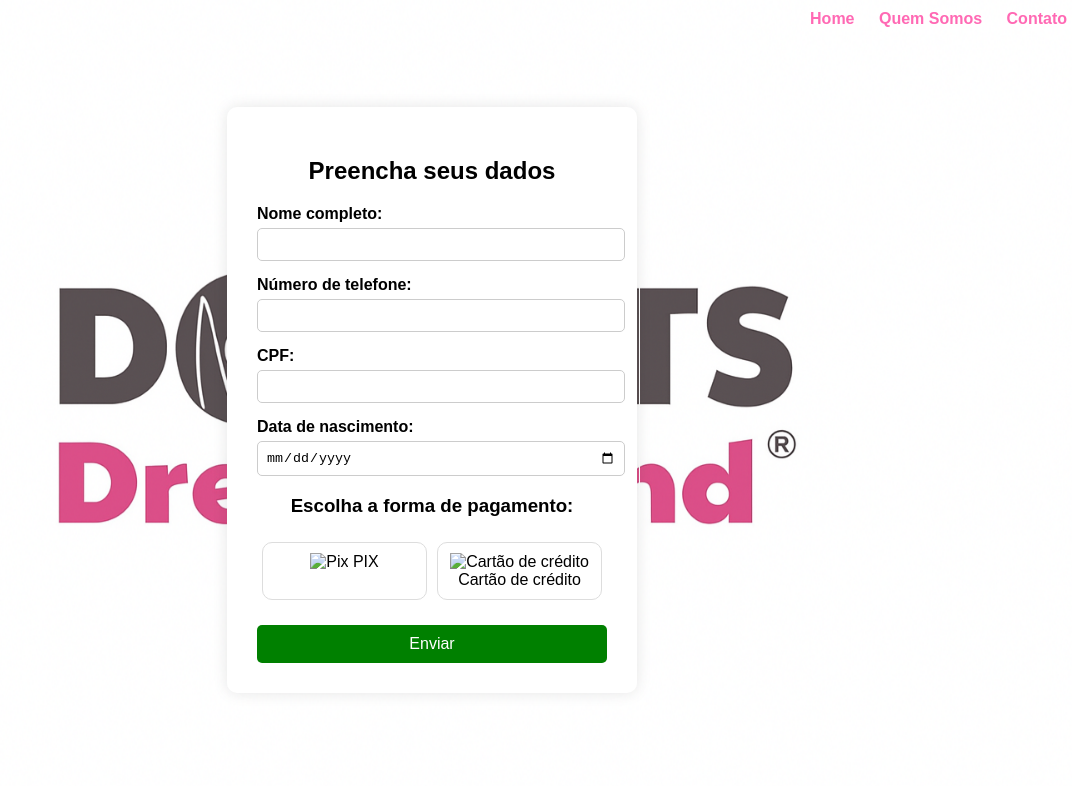
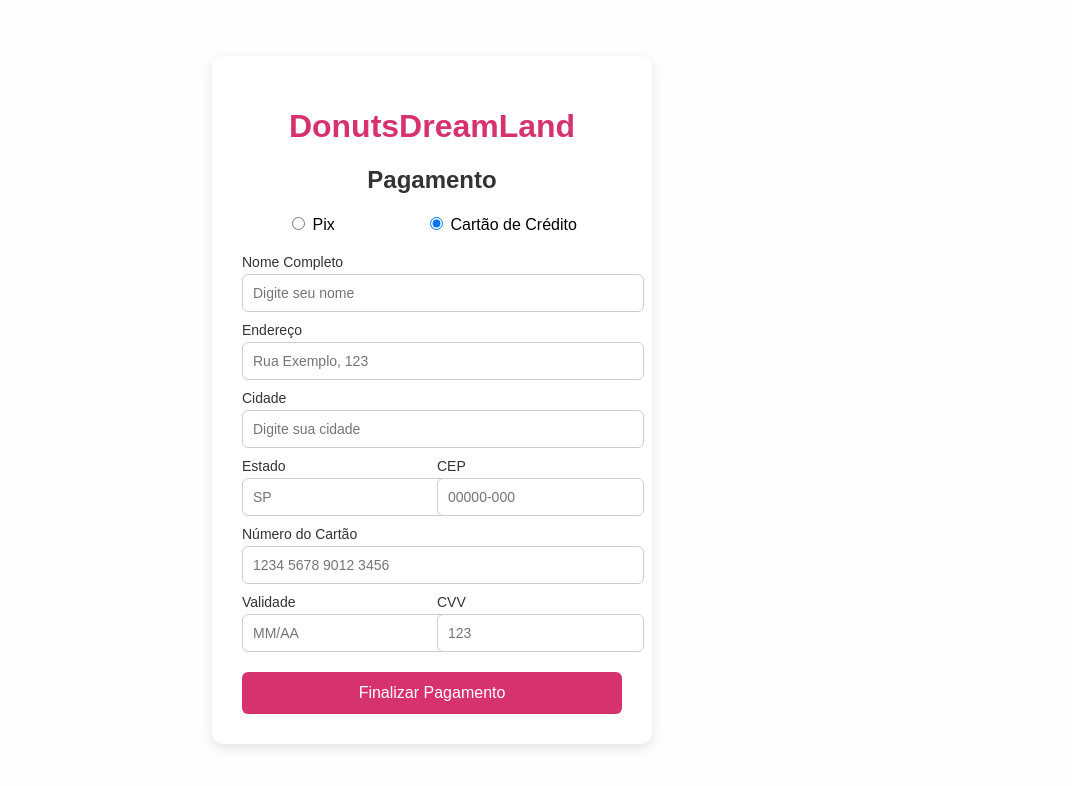
Before and after one commit to elair7henrique/Projeto-TCC, a plain HTML site: page testepagamento.html in a window 1280 px wide. Shown: the whole page, without its empty margins (208-1280 px from the left). Drawn offline with Linux system fonts and the light colour scheme.

Commit message:
tela de pagamento

```diff
--- /dev/null
+++ b/pagamento.js
@@ -0,0 +1,22 @@
+const form = document.getElementById("form-pagamento");
+const opcaoPix = document.querySelector('input[value="pix"]');
+const opcaoCartao = document.querySelector('input[value="cartao"]');
+const dadosCartao = document.getElementById("dados-cartao");
+
+document.querySelectorAll('input[name="pagamento"]').forEach(radio => {
+  radio.addEventListener("change", () => {
+    dadosCartao.style.display = (opcaoCartao.checked) ? "block" : "none";
+  });
+});
+
+form.addEventListener("submit", function(e) {
+  e.preventDefault();
+  const metodo = document.querySelector('input[name="pagamento"]:checked').value;
+  if (metodo === "pix") {
+    window.location.href = "pix.html";
+  } else {
+    window.location.href = "confirmacao.html";
+  }
+});
+
+dadosCartao.style.display = (opcaoCartao.checked) ? "block" : "none";
--- a/styles/cardapio.css
+++ b/styles/cardapio.css
@@ -22,7 +22,7 @@ body {
   padding: 5px 0;
 }
 
-/* Linha animada abaixo do link ao passar o mouse */
+
 .menu a::after {
   content: '';
   position: absolute;
@@ -37,12 +37,12 @@ body {
 .menu a:hover::after {
   width: 100%;
 }
-/* Estilo para o ícone do carrinho */
+
 .cart-icon {
   position: fixed;
   top: 20px;
   right: 20px;
-  z-index: 1000; /* Garante que o ícone fique acima dos outros elementos */
+  z-index: 1000;
   cursor: pointer;
 }
 
--- a/styles/index.css
+++ b/styles/index.css
@@ -3,6 +3,7 @@
     padding: 0;
     box-sizing: border-box;
   }
+
 .botoes {
   gap: 40px;
   margin-top: 25px;
--- /dev/null
+++ b/styles/pix.css
@@ -0,0 +1,82 @@
+body {
+  font-family: Arial, sans-serif;
+  background-color: #fdfdfd;
+  display: flex;
+  justify-content: center;
+  align-items: center;
+  height: 100vh;
+  margin: 0;
+}
+  .fundo{
+    position: fixed;
+    top: 0;
+    left: 0;
+    width: 100%;
+    height: 100%;
+    object-fit: cover;
+    z-index: -1; /* fica atrás dos donuts */
+  }
+  .menu {
+  position: fixed;
+  top: 10px;
+  right: 5px;
+  z-index: 1000;
+}
+
+.menu a {
+  position: relative;
+  text-decoration: none;
+  margin-left: 20px;
+  color: hotpink; /* Rosa */
+  font-weight: bold;
+  font-size: 16px;
+  padding: 5px 0;
+}
+
+
+.menu a::after {
+  content: '';
+  position: absolute;
+  bottom: 0;
+  left: 0;
+  width: 0%;
+  height: 2px;
+  background-color: hotpink;
+  transition: width 0.3s ease-in-out;
+}
+
+.menu a:hover::after {
+  width: 100%;
+}
+.container {
+  width: 300px;
+  padding: 20px;
+  background-color: #fff;
+  border-radius: 12px;
+  box-shadow: 0 4px 8px rgba(0,0,0,0.1);
+  display: flex;
+  flex-direction: column;
+  align-items: center;
+  justify-content: center;
+  gap: 15px;
+  margin: 0 auto;
+}
+
+.titulo {
+  color: #d6336c;
+}
+
+.botao {
+  display: inline-block;
+  margin-top: 20px;
+  padding: 12px;
+  border-radius: 6px;
+  background-color: #d6336c;
+  color: #fff;
+  text-decoration: none;
+  font-size: 16px;
+}
+
+.botao:hover {
+  background-color: #b02a55;
+}
--- a/styles/testepagamento.css
+++ b/styles/testepagamento.css
@@ -1,118 +1,76 @@
 body {
-  margin: 0;
   font-family: Arial, sans-serif;
-  background-color: #ffffff;
+  background-color: #fdfdfd;
   display: flex;
   justify-content: center;
   align-items: center;
   height: 100vh;
+  margin: 0;
 }
-.menu {
-  position: fixed;
-  top: 10px;
-  right: 5px;
-  z-index: 1000;
-}
-
-.menu a {
-  position: relative;
-  text-decoration: none;
-  margin-left: 20px;
-  color: hotpink; /* Rosa */
-  font-weight: bold;
-  font-size: 16px;
-  padding: 5px 0;
-}
-
-/* Linha animada abaixo do link ao passar o mouse */
-.menu a::after {
-  content: '';
-  position: absolute;
-  bottom: 0;
-  left: 0;
-  width: 0%;
-  height: 2px;
-  background-color: hotpink;
-  transition: width 0.3s ease-in-out;
-}
-
-.menu a:hover::after {
-  width: 100%;
-}
-  .fundo{
-    position: fixed;
-    top: 0;
-    left: 0;
-    width: 100%;
-    height: 100%;
-    object-fit: cover;
-    z-index: -1; /* fica atrás dos donuts */
-  }
 
 .container {
   background: #fff;
-  border-radius: 10px;
-  box-shadow: 0px 0px 15px rgba(0,0,0,0.1);
   padding: 30px;
-  width: 350px;
+  border-radius: 12px;
+  box-shadow: 0px 4px 12px rgba(0,0,0,0.1);
+  width: 380px;
 }
 
-.formulario h2, .formulario h3 {
+.titulo {
+  color: #d6336c;
   text-align: center;
 }
 
-label {
-  display: block;
-  margin-top: 15px;
-  font-weight: bold;
+h2 {
+  margin-bottom: 20px;
+  text-align: center;
+  color: #333;
 }
 
-input[type="text"],
-input[type="tel"],
-input[type="date"] {
-  width: 100%;
-  padding: 8px;
-  margin-top: 5px;
-  border: 1px solid #ccc;
-  border-radius: 5px;
+.opcoes-pagamento {
+  display: flex;
+  justify-content: space-around;
+  margin-bottom: 20px;
 }
 
-.pagamento-opcoes {
-  display: flex;
-  justify-content: space-between;
-  margin-top: 20px;
+.formulario label {
+  display: block;
+  margin-top: 10px;
+  font-size: 14px;
+  color: #333;
 }
 
-.opcao {
-  border: 1px solid #ddd;
-  border-radius: 10px;
+.formulario input {
+  width: 100%;
   padding: 10px;
-  flex: 1;
-  margin: 5px;
-  text-align: center;
-  cursor: pointer;
-  transition: all 0.3s;
+  margin-top: 4px;
+  border: 1px solid #ccc;
+  border-radius: 6px;
+  font-size: 14px;
 }
 
-
-
-.opcao img {
-  width: 80px;
-  height: 40px;
+.linha {
+  display: flex;
+  gap: 10px;
 }
 
-button {
+.linha div {
+  flex: 1;
+}
+
+.botao {
   margin-top: 20px;
   width: 100%;
-  padding: 10px;
-  background-color: green;
-  color: white;
+  padding: 12px;
   border: none;
-  border-radius: 5px;
+  border-radius: 6px;
+  background-color: #d6336c;
+  color: #fff;
   font-size: 16px;
   cursor: pointer;
+  transition: 0.3s;
 }
 
-button:hover {
-  background-color: darkgreen;
+.botao:hover {
+  background-color: #b02a55;
 }
--- a/testepagamento.html
+++ b/testepagamento.html
@@ -1,67 +1,53 @@
 <!DOCTYPE html>
-<html lang="pt-br">
+<html lang="pt-BR">
 <head>
-  <meta charset="UTF-8" />
-  <meta name="viewport" content="width=device-width, initial-scale=1.0"/>
-  <title>Formulário de Pagamento</title>
-
-
-  <link rel="stylesheet" href="styles/testepagamento.css" />
-
-
-  <script src="https://cdn.jsdelivr.net/npm/qrcode/build/qrcode.min.js"></script>
+  <meta charset="UTF-8">
+  <meta name="viewport" content="width=device-width, initial-scale=1.0">
+  <title>Pagamento - DonutsDreamLand</title>
+  <link rel="stylesheet" href="styles/testepagamento.css">
 </head>
 <body>
-
-
-  <img src="imagens/ChatGPT Image 27 de ago. de 2025, 18_23_31.png" alt="Fundo" class="fundo"/>
-
-  <nav class="menu">
-    <a href="index.html">Home</a>
-    <a href="QuemSomos.html">Quem Somos</a>
-    <a href="Contato.html">Contato</a>
-  </nav>
-
-
   <div class="container">
-    <form class="formulario" id="formulario">
-      <h2>Preencha seus dados</h2>
-
-      <label for="nome">Nome completo:</label>
-      <input type="text" id="nome" name="nome" required />
-
-      <label for="numero">Número de telefone:</label>
-      <input type="tel" id="numero" name="numero" required />
-
-      <label for="cpf">CPF:</label>
-      <input type="text" id="cpf" name="cpf" required />
-
-      <label for="nascimento">Data de nascimento:</label>
-      <input type="date" id="nascimento" name="nascimento" required />
-
-      <h3>Escolha a forma de pagamento:</h3>
-
-      <div class="pagamento-opcoes">
-
-        <div class="opcao" id="btn-pix">
-          <img src="assents/pix-logo-png_seeklogo-392002.png" alt="Pix" />
-          <span>PIX</span>
+    <h1 class="titulo">DonutsDreamLand</h1>
+    <h2>Pagamento</h2>
+    <div class="opcoes-pagamento">
+      <label><input type="radio" name="pagamento" value="pix"> Pix</label>
+      <label><input type="radio" name="pagamento" value="cartao" checked> Cartão de Crédito</label>
+    </div>
+    <form class="formulario" id="form-pagamento">
+      <label for="nome">Nome Completo</label>
+      <input type="text" id="nome" placeholder="Digite seu nome" required>
+      <label for="endereco">Endereço</label>
+      <input type="text" id="endereco" placeholder="Rua Exemplo, 123" required>
+      <label for="cidade">Cidade</label>
+      <input type="text" id="cidade" placeholder="Digite sua cidade" required>
+      <div class="linha">
+        <div>
+          <label for="estado">Estado</label>
+          <input type="text" id="estado" placeholder="SP" required>
         </div>
-
-
-        <div class="opcao" id="btn-cartao">
-          <img src="assets/cartao-pagamento.webp" alt="Cartão de crédito" />
-          <span>Cartão de crédito</span>
+        <div>
+          <label for="cep">CEP</label>
+          <input type="text" id="cep" placeholder="00000-000" required>
         </div>
       </div>
-
-
-      <div id="qrcode"></div>
-
-      <button type="submit">Enviar</button>
+      <div id="dados-cartao">
+        <label for="numero-cartao">Número do Cartão</label>
+        <input type="text" id="numero-cartao" placeholder="1234 5678 9012 3456">
+        <div class="linha">
+          <div>
+            <label for="validade">Validade</label>
+            <input type="text" id="validade" placeholder="MM/AA">
+          </div>
+          <div>
+            <label for="cvv">CVV</label>
+            <input type="text" id="cvv" placeholder="123">
+          </div>
+        </div>
+      </div>
+      <button type="submit" class="botao">Finalizar Pagamento</button>
     </form>
   </div>
-
-
+  <script src="pagamento.js"></script>
 </body>
 </html>
```
Also changed, not shown: carrinho.html (+2 -10 lines), carrinho.js (+6 -1 lines), index.html (+1 -1 lines), pix.html (added, +5 -0 lines), pix.js (added, +13 -0 lines).
